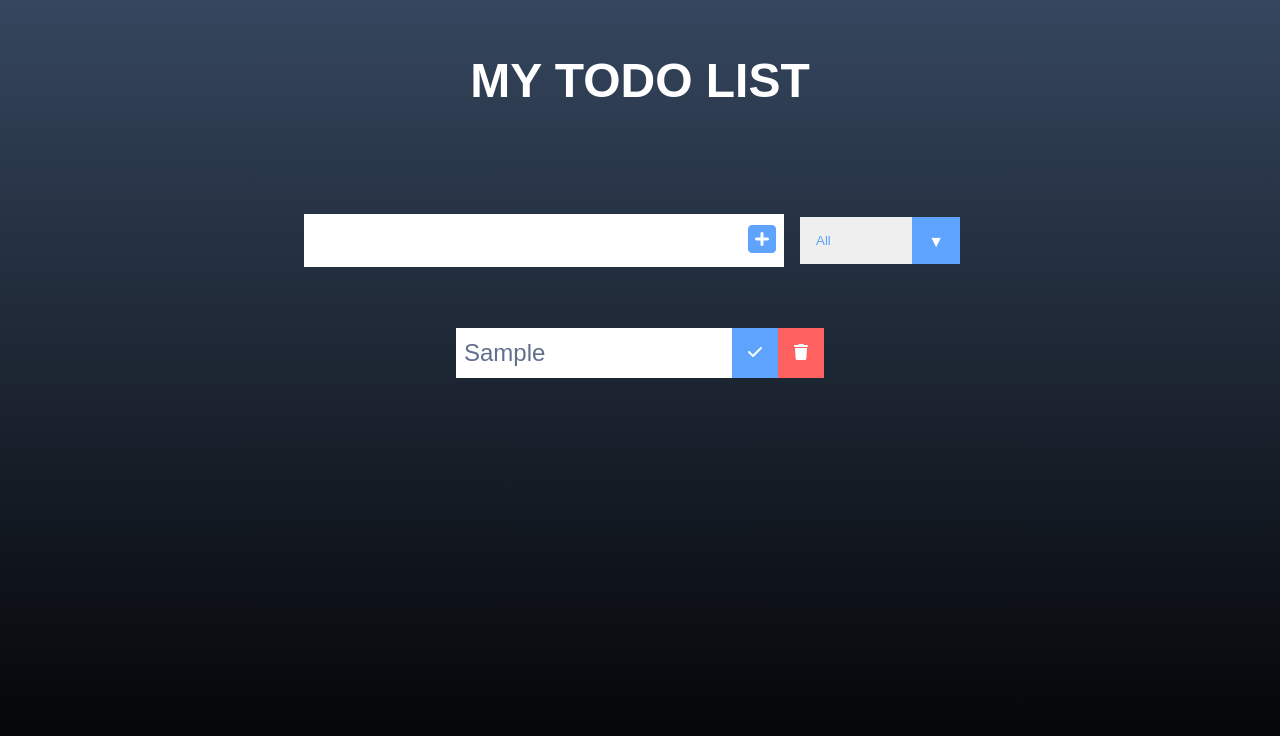
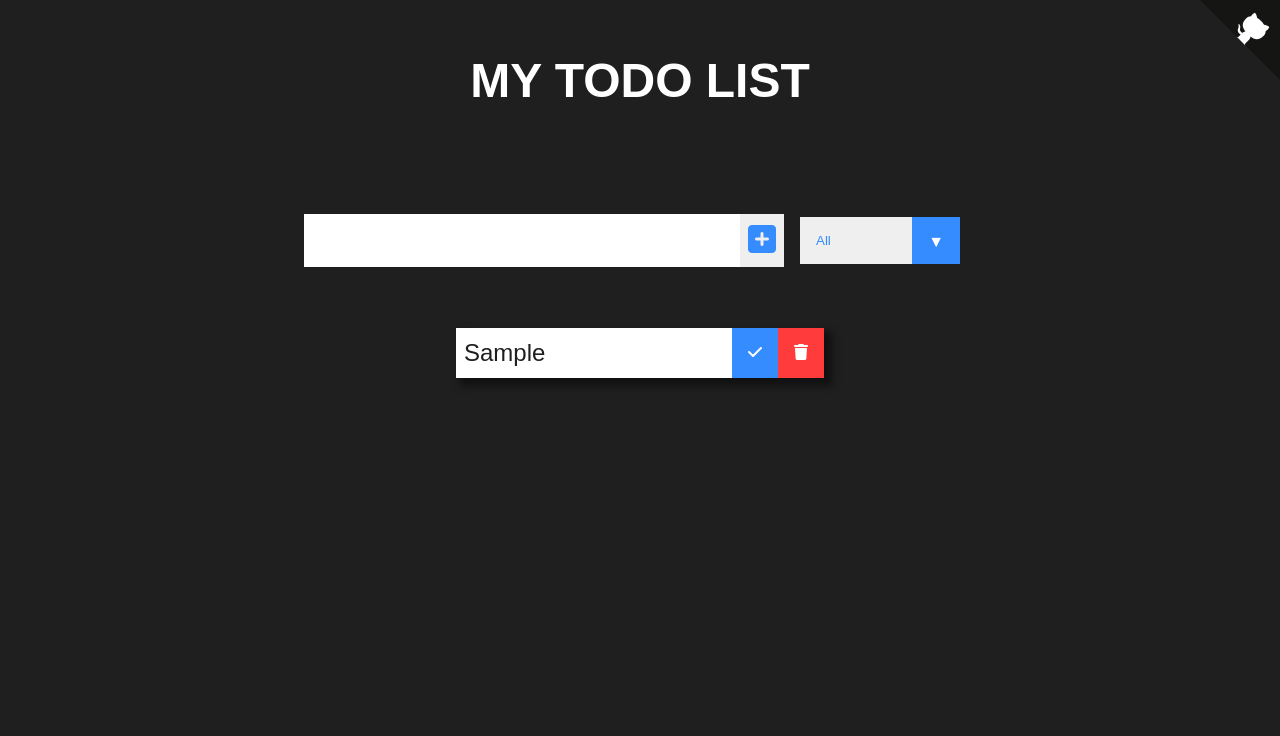
Before and after one commit to Aniumbott/Todo-List, a plain HTML site: page index.html in a window 1280 px wide. Both pictures are taken after typing "Sample" into the empty fields and a click on the button 762 px from the left and 240 px from the top of the page. Drawn offline with Linux system fonts and the light colour scheme.

Commit message:
icon added and some minor design changes

```diff
--- a/index.html
+++ b/index.html
@@ -6,6 +6,7 @@
     <meta charset="UTF-8" />
     <meta http-equiv="X-UA-Compatible" content="IE=edge" />
     <meta name="viewport" content="width=device-width, initial-scale=1.0" />
+    <link rel="icon" type="image/png" href="./todo_icon.png" />
     <link rel="preconnect" href="https://fonts.googleapis.com" />
     <link rel="preconnect" href="https://fonts.gstatic.com" crossorigin />
     <link
@@ -23,6 +24,65 @@
     <title>Todo list</title>
   </head>
   <body>
+    <a
+      href="https://github.com/Aniumbott/Todo-List"
+      target="_blank"
+      class="github-corner"
+      aria-label="View source on GitHub"
+      ><svg
+        width="80"
+        height="80"
+        viewBox="0 0 250 250"
+        style="
+          fill: #151513;
+          color: #fff;
+          position: absolute;
+          top: 0;
+          border: 0;
+          right: 0;
+        "
+        aria-hidden="true"
+      >
+        <path d="M0,0 L115,115 L130,115 L142,142 L250,250 L250,0 Z"></path>
+        <path
+          d="M128.3,109.0 C113.8,99.7 119.0,89.6 119.0,89.6 C122.0,82.7 120.5,78.6 120.5,78.6 C119.2,72.0 123.4,76.3 123.4,76.3 C127.3,80.9 125.5,87.3 125.5,87.3 C122.9,97.6 130.6,101.9 134.4,103.2"
+          fill="currentColor"
+          style="transform-origin: 130px 106px"
+          class="octo-arm"
+        ></path>
+        <path
+          d="M115.0,115.0 C114.9,115.1 118.7,116.5 119.8,115.4 L133.7,101.6 C136.9,99.2 139.9,98.4 142.2,98.6 C133.8,88.0 127.5,74.4 143.8,58.0 C148.5,53.4 154.0,51.2 159.7,51.0 C160.3,49.4 163.2,43.6 171.4,40.1 C171.4,40.1 176.1,42.5 178.8,56.2 C183.1,58.6 187.2,61.8 190.9,65.4 C194.5,69.0 197.7,73.2 200.1,77.6 C213.8,80.2 216.3,84.9 216.3,84.9 C212.7,93.1 206.9,96.0 205.4,96.6 C205.1,102.4 203.0,107.8 198.3,112.5 C181.9,128.9 168.3,122.5 157.7,114.1 C157.9,116.9 156.7,120.9 152.7,124.9 L141.0,136.5 C139.8,137.7 141.6,141.9 141.8,141.8 Z"
+          fill="currentColor"
+          class="octo-body"
+        ></path></svg></a
+    ><style>
+      .github-corner:hover .octo-arm {
+        animation: octocat-wave 560ms ease-in-out;
+      }
+      @keyframes octocat-wave {
+        0%,
+        100% {
+          transform: rotate(0);
+        }
+        20%,
+        60% {
+          transform: rotate(-25deg);
+        }
+        40%,
+        80% {
+          transform: rotate(10deg);
+        }
+      }
+      @media (max-width: 500px) {
+        .github-corner:hover .octo-arm {
+          animation: none;
+        }
+        .github-corner .octo-arm {
+          animation: octocat-wave 560ms ease-in-out;
+        }
+      }
+    </style>
+
     <header>
       <h1>MY TODO LIST</h1>
     </header>
--- a/style.css
+++ b/style.css
@@ -5,7 +5,7 @@
 }
 
 body {
-  background-image: linear-gradient(#35465e, #000000);
+  background: #1f1f1f;
   color: white;
   font-family: "Popins", sans-serif;
   min-height: 100vh;
@@ -33,18 +33,22 @@ form button {
 }
 
 form input {
-  color: rgb(97, 111, 139);
+  color: #1f1f1f;
+}
+
+form input:focus {
+  outline: none;
 }
 
 form button {
-  color: #5ea3fd;
-  background: white;
+  color: #358cff;
+  background: #efefef;
   cursor: pointer;
   transition: all 0.3s ease;
 }
 
 form button:hover {
-  background: #5ea3fd;
+  background: #358cff;
   color: white;
 }
 
@@ -55,14 +59,17 @@ form button:hover {
 }
 
 .todo-list {
+  max-width: 45%;
   min-width: 30%;
   list-style: none;
 }
 
 .todo {
+  max-width: 100%;
+  box-shadow: 6px 6px 7px 2px #111111;
   margin: 0.5rem;
   background: white;
-  color: rgb(97, 111, 139);
+  color: #1f1f1f;
   font-size: 1.5rem;
   display: flex;
   justify-content: space-between;
@@ -75,7 +82,8 @@ form button:hover {
 }
 .trash-btn,
 .completed-btn {
-  background: #ff6161;
+  height: 100%;
+  background: #ff3b3b;
   color: white;
   border: none;
   padding: 1rem;
@@ -84,7 +92,7 @@ form button:hover {
 }
 
 .completed-btn {
-  background: #5ea3fd;
+  background: #358cff;
 }
 
 .todo-item {
@@ -121,7 +129,7 @@ select {
 }
 
 select {
-  color: #5ea3fd;
+  color: #358cff;
   width: 10rem;
   cursor: pointer;
   padding: 1rem;
@@ -130,7 +138,7 @@ select {
 .select::after {
   content: "\25BC";
   position: absolute;
-  background: #5ea3fd;
+  background: #358cff;
   top: 0;
   right: 0;
   padding: 1rem;
@@ -139,6 +147,6 @@ select {
 }
 
 .select:hover::after {
-  background: white;
-  color: #5ea3fd;
+  background: #efefef;
+  color: #358cff;
 }
```
Also changed, not shown: todo_icon.png (added).
